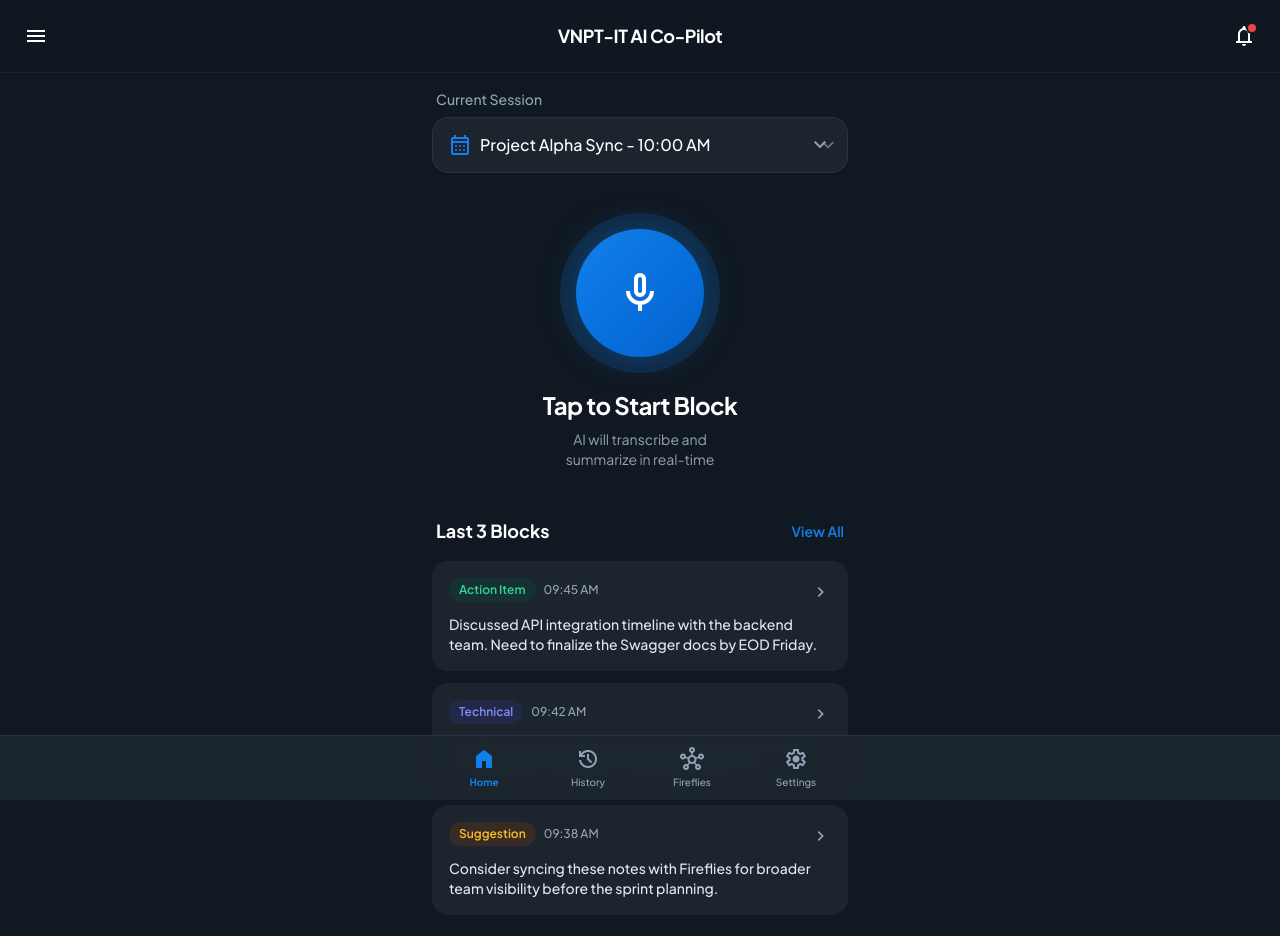
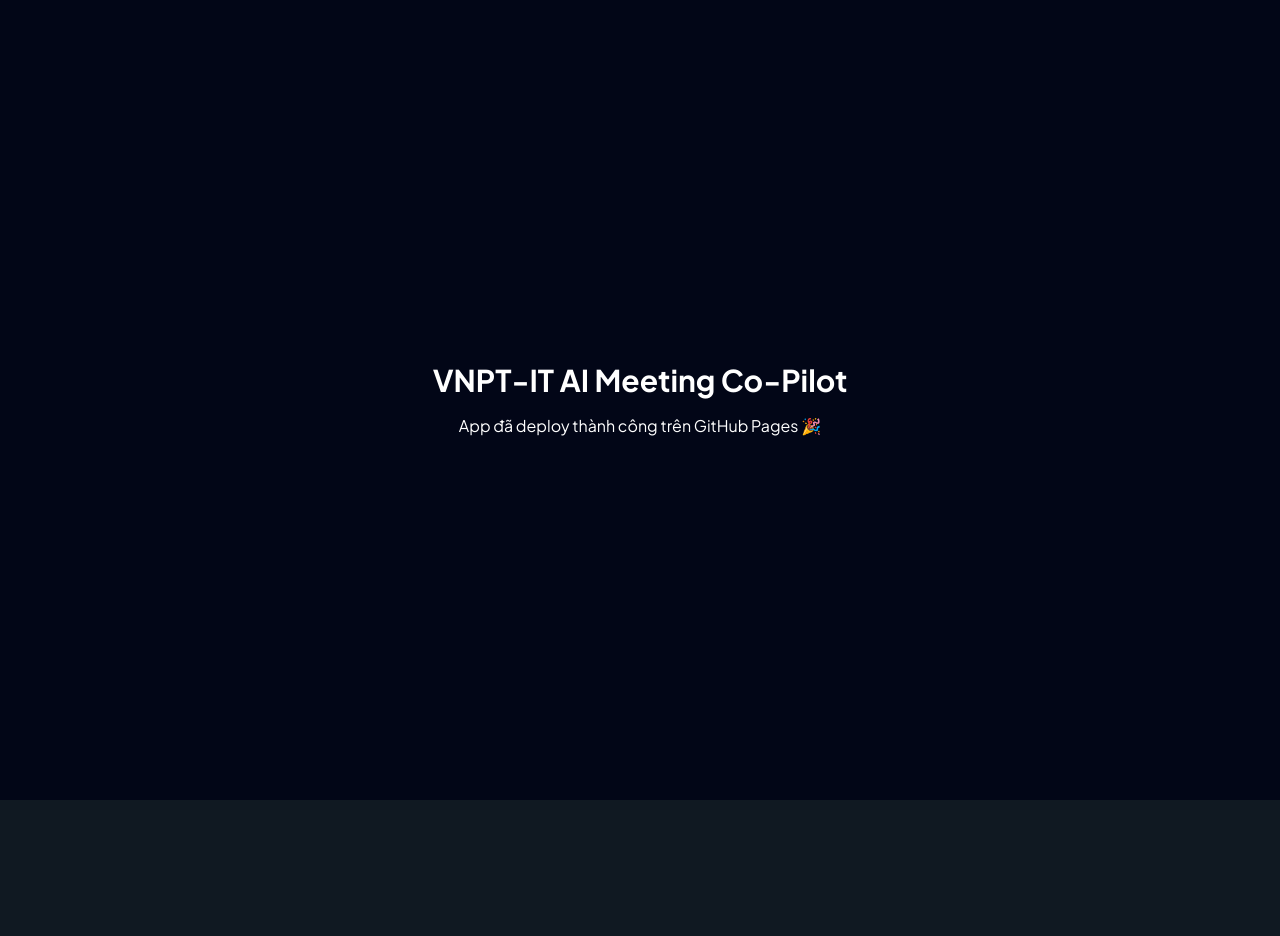
Before and after one commit to hieuluongxuan/VNPT-Meeting-App, a React (Vite) app: page / in a window 1280 px wide. Shown: the top 936 px of the page. After the commit the page ends 800 px from the top, so only its background shows below. Built offline with nearby package versions, Linux system fonts and the light colour scheme.

Commit message:
Update App.tsx

```diff
--- a/App.tsx
+++ b/App.tsx
@@ -1,25 +1,17 @@
-import React from 'react';
-import { HashRouter, Routes, Route, useLocation } from 'react-router-dom';
-import Home from './pages/Home';
-import BlockDetail from './pages/BlockDetail';
-import MeetingsList from './pages/MeetingsList';
-import MeetingDetail from './pages/MeetingDetail';
-import FirefliesSync from './pages/FirefliesSync';
-import Settings from './pages/Settings';
-
-const App: React.FC = () => {
+function App() {
   return (
-    <HashRouter>
-      <Routes>
-        <Route path="/" element={<Home />} />
-        <Route path="/block-detail" element={<BlockDetail />} />
-        <Route path="/meetings" element={<MeetingsList />} />
-        <Route path="/meeting-detail" element={<MeetingDetail />} />
-        <Route path="/fireflies-sync" element={<FirefliesSync />} />
-        <Route path="/settings" element={<Settings />} />
-      </Routes>
-    </HashRouter>
+    <div
+      className="min-h-screen flex items-center justify-center"
+      style={{ backgroundColor: '#020617', color: 'white' }}
+    >
+      <div className="text-center">
+        <h1 className="text-3xl font-bold mb-4">
+          VNPT-IT AI Meeting Co-Pilot
+        </h1>
+        <p>App đã deploy thành công trên GitHub Pages 🎉</p>
+      </div>
+    </div>
   );
-};
+}
 
 export default App;
```
